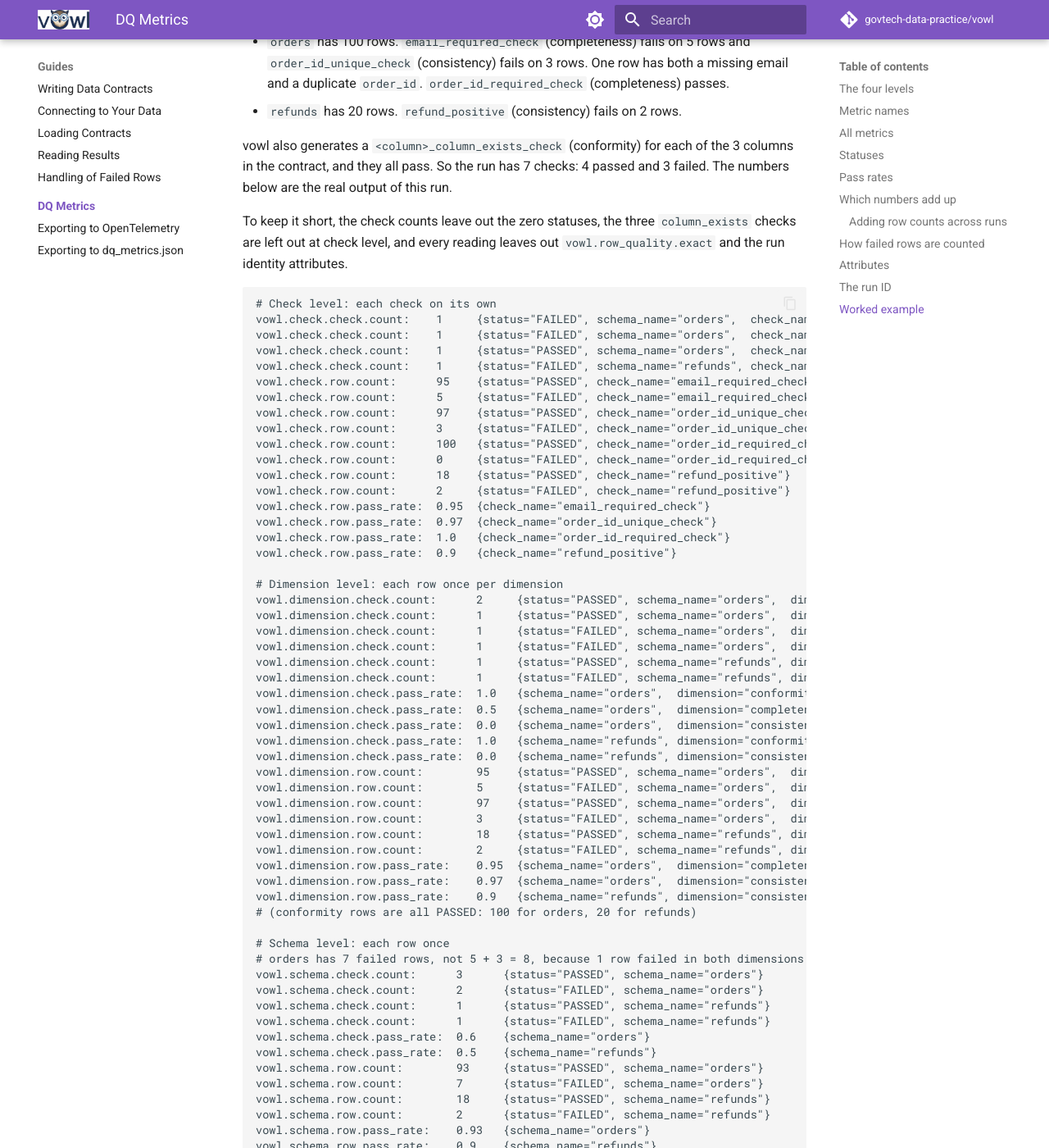
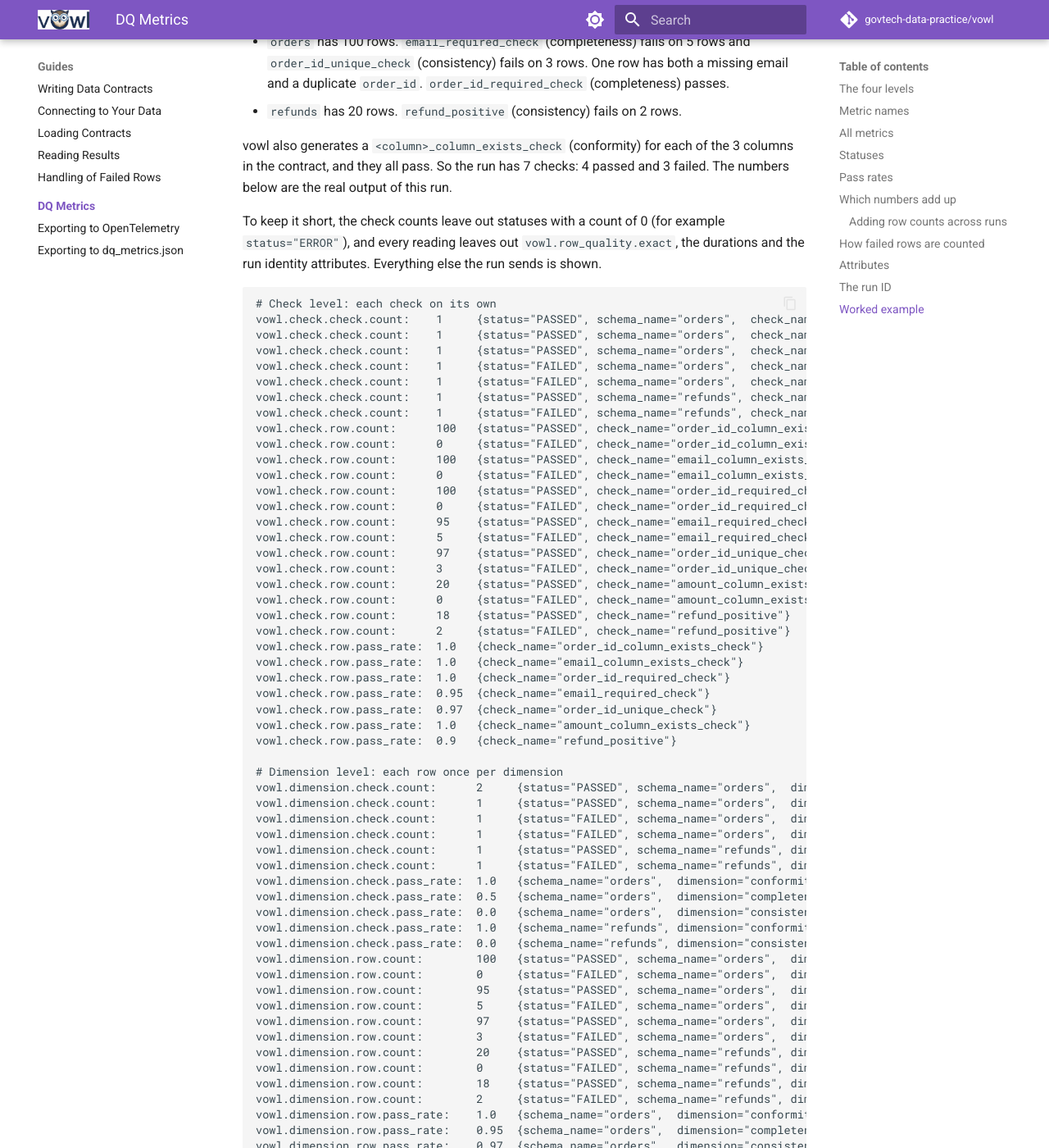
Before and after one commit to govtech-data-practice/vowl, an MkDocs documentation site: the page built from docs/dq-metrics/index.md, in a window 1280 px wide and 1400 px high, scrolled down 5697 px. Shown: the whole window at 82% size. Built offline with MkDocs 1.6.1 and Material for MkDocs 9.7.7, drawn with Linux system fonts in a browser that asks for light colours; comment, search, counter and statistics services are not loaded; some of the changed text lies outside the part shown.

Commit message:
docs(dq-metrics): show conformity checks in the worked example
The worked example left out the column_exists checks and their row counts,
which made the totals hard to follow. Show every reading the run sends,
taken from real output.

Co-Authored-By: Claude Opus 5.5 <noreply@anthropic.com>

````diff
--- a/docs/dq-metrics/index.md
+++ b/docs/dq-metrics/index.md
@@ -214,27 +214,40 @@ vowl also generates a `<column>_column_exists_check` (conformity) for each of
 the 3 columns in the contract, and they all pass. So the run has 7 checks: 4
 passed and 3 failed. The numbers below are the real output of this run.
 
-To keep it short, the check counts leave out the zero statuses, the three
-`column_exists` checks are left out at check level, and every reading leaves
-out `vowl.row_quality.exact` and the run identity attributes.
+To keep it short, the check counts leave out statuses with a count of 0 (for
+example `status="ERROR"`), and every reading leaves out
+`vowl.row_quality.exact`, the durations and the run identity attributes.
+Everything else the run sends is shown.
 
 ```
 # Check level: each check on its own
+vowl.check.check.count:    1     {status="PASSED", schema_name="orders",  check_name="order_id_column_exists_check"}
+vowl.check.check.count:    1     {status="PASSED", schema_name="orders",  check_name="email_column_exists_check"}
+vowl.check.check.count:    1     {status="PASSED", schema_name="orders",  check_name="order_id_required_check"}
 vowl.check.check.count:    1     {status="FAILED", schema_name="orders",  check_name="email_required_check"}
 vowl.check.check.count:    1     {status="FAILED", schema_name="orders",  check_name="order_id_unique_check"}
-vowl.check.check.count:    1     {status="PASSED", schema_name="orders",  check_name="order_id_required_check"}
+vowl.check.check.count:    1     {status="PASSED", schema_name="refunds", check_name="amount_column_exists_check"}
 vowl.check.check.count:    1     {status="FAILED", schema_name="refunds", check_name="refund_positive"}
+vowl.check.row.count:      100   {status="PASSED", check_name="order_id_column_exists_check"}
+vowl.check.row.count:      0     {status="FAILED", check_name="order_id_column_exists_check"}
+vowl.check.row.count:      100   {status="PASSED", check_name="email_column_exists_check"}
+vowl.check.row.count:      0     {status="FAILED", check_name="email_column_exists_check"}
+vowl.check.row.count:      100   {status="PASSED", check_name="order_id_required_check"}
+vowl.check.row.count:      0     {status="FAILED", check_name="order_id_required_check"}
 vowl.check.row.count:      95    {status="PASSED", check_name="email_required_check"}
 vowl.check.row.count:      5     {status="FAILED", check_name="email_required_check"}
 vowl.check.row.count:      97    {status="PASSED", check_name="order_id_unique_check"}
 vowl.check.row.count:      3     {status="FAILED", check_name="order_id_unique_check"}
-vowl.check.row.count:      100   {status="PASSED", check_name="order_id_required_check"}
-vowl.check.row.count:      0     {status="FAILED", check_name="order_id_required_check"}
+vowl.check.row.count:      20    {status="PASSED", check_name="amount_column_exists_check"}
+vowl.check.row.count:      0     {status="FAILED", check_name="amount_column_exists_check"}
 vowl.check.row.count:      18    {status="PASSED", check_name="refund_positive"}
 vowl.check.row.count:      2     {status="FAILED", check_name="refund_positive"}
+vowl.check.row.pass_rate:  1.0   {check_name="order_id_column_exists_check"}
+vowl.check.row.pass_rate:  1.0   {check_name="email_column_exists_check"}
+vowl.check.row.pass_rate:  1.0   {check_name="order_id_required_check"}
 vowl.check.row.pass_rate:  0.95  {check_name="email_required_check"}
 vowl.check.row.pass_rate:  0.97  {check_name="order_id_unique_check"}
-vowl.check.row.pass_rate:  1.0   {check_name="order_id_required_check"}
+vowl.check.row.pass_rate:  1.0   {check_name="amount_column_exists_check"}
 vowl.check.row.pass_rate:  0.9   {check_name="refund_positive"}
 
 # Dimension level: each row once per dimension
@@ -249,16 +262,21 @@ vowl.dimension.check.pass_rate:  0.5   {schema_name="orders",  dimension="comple
 vowl.dimension.check.pass_rate:  0.0   {schema_name="orders",  dimension="consistency"}
 vowl.dimension.check.pass_rate:  1.0   {schema_name="refunds", dimension="conformity"}
 vowl.dimension.check.pass_rate:  0.0   {schema_name="refunds", dimension="consistency"}
+vowl.dimension.row.count:        100   {status="PASSED", schema_name="orders",  dimension="conformity"}
+vowl.dimension.row.count:        0     {status="FAILED", schema_name="orders",  dimension="conformity"}
 vowl.dimension.row.count:        95    {status="PASSED", schema_name="orders",  dimension="completeness"}
 vowl.dimension.row.count:        5     {status="FAILED", schema_name="orders",  dimension="completeness"}
 vowl.dimension.row.count:        97    {status="PASSED", schema_name="orders",  dimension="consistency"}
 vowl.dimension.row.count:        3     {status="FAILED", schema_name="orders",  dimension="consistency"}
+vowl.dimension.row.count:        20    {status="PASSED", schema_name="refunds", dimension="conformity"}
+vowl.dimension.row.count:        0     {status="FAILED", schema_name="refunds", dimension="conformity"}
 vowl.dimension.row.count:        18    {status="PASSED", schema_name="refunds", dimension="consistency"}
 vowl.dimension.row.count:        2     {status="FAILED", schema_name="refunds", dimension="consistency"}
+vowl.dimension.row.pass_rate:    1.0   {schema_name="orders",  dimension="conformity"}
 vowl.dimension.row.pass_rate:    0.95  {schema_name="orders",  dimension="completeness"}
 vowl.dimension.row.pass_rate:    0.97  {schema_name="orders",  dimension="consistency"}
+vowl.dimension.row.pass_rate:    1.0   {schema_name="refunds", dimension="conformity"}
 vowl.dimension.row.pass_rate:    0.9   {schema_name="refunds", dimension="consistency"}
-# (conformity rows are all PASSED: 100 for orders, 20 for refunds)
 
 # Schema level: each row once
 # orders has 7 failed rows, not 5 + 3 = 8, because 1 row failed in both dimensions
````
